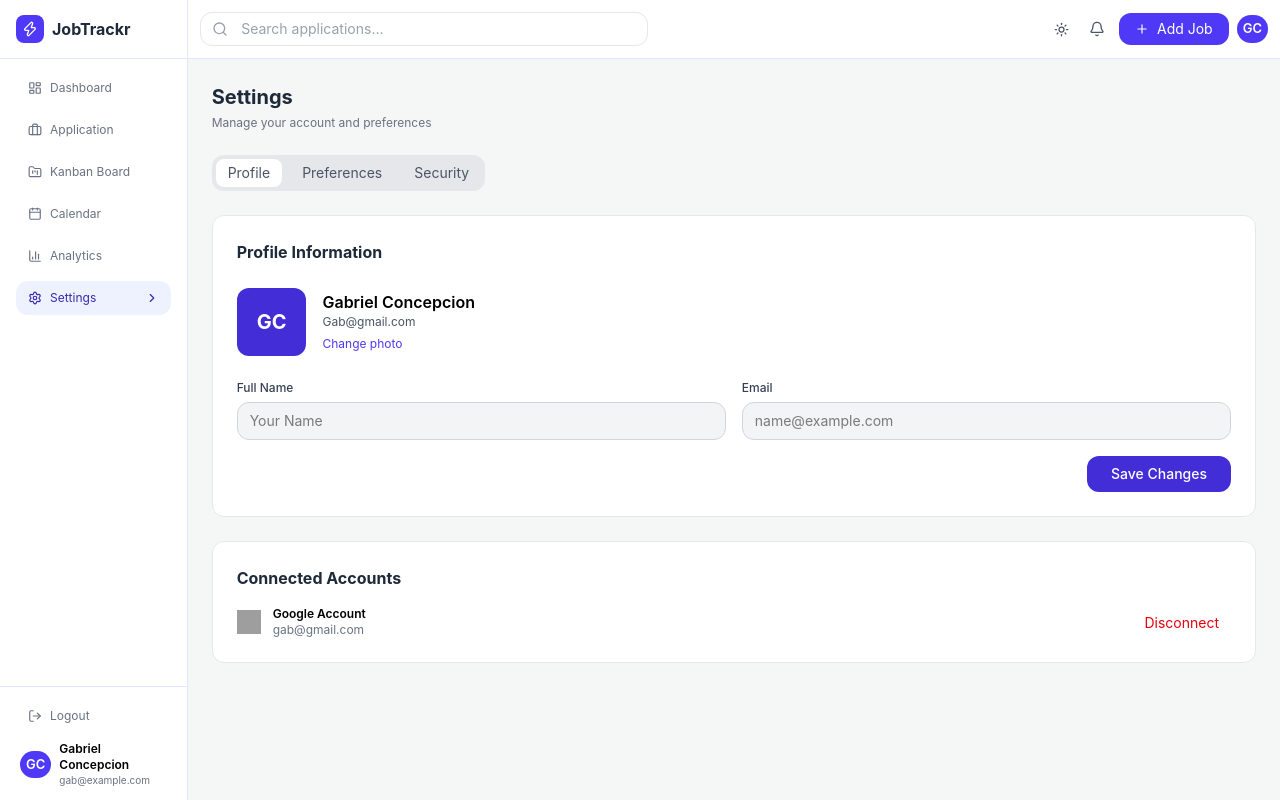
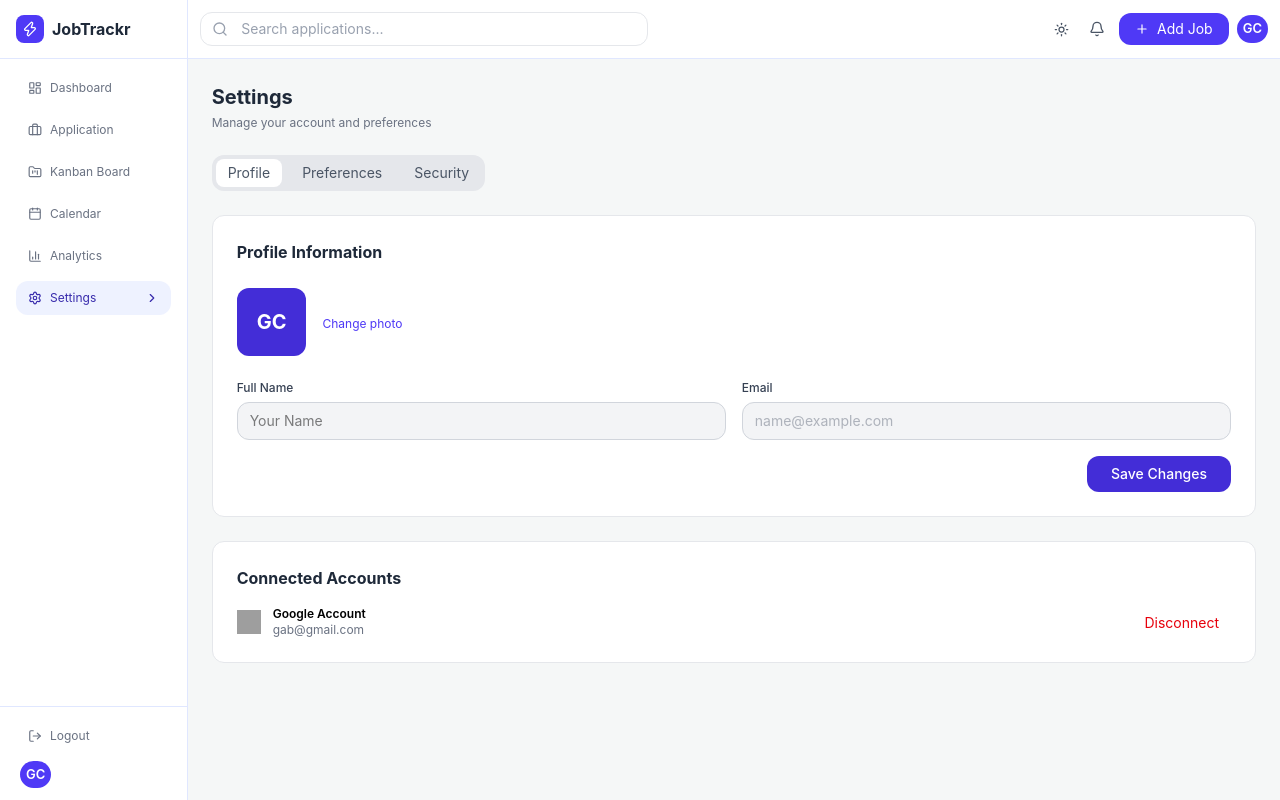
Before and after one commit to Code-W-Gab/JobTrackr, a React (Vite) app in the folder client/: page /settings in a window 1280 px wide. Built offline with nearby package versions, Linux system fonts and the light colour scheme; no server answers; grey boxes are pictures that could not be loaded.

Commit message:
Retrived Get Me data to show in setting page

```diff
--- a/client/src/components/ui/dashboard/Settings.tsx
+++ b/client/src/components/ui/dashboard/Settings.tsx
@@ -1,4 +1,5 @@
-import { useState } from "react"
+import { useEffect, useState } from "react"
+import { useAuth, useAuthContext } from "../../../hook/useAuth";
 
 interface INav {
   name: string,
@@ -6,12 +7,25 @@ interface INav {
 
 export default function Settings(){
   const [isActive, setIsActive] = useState<string>("Profile");
+  const [fullName, setFullName] = useState<string | undefined>("")
+  const [email, setEmail] = useState<string | undefined>("")
+  const { user } = useAuthContext()
+  const { handleUpdateMe } = useAuth()
 
   const navSetting: INav[] = [
     { name: "Profile" },
     { name: "Preferences" },
     { name: "Security" }
   ];
+
+  useEffect(() => {
+    function setter(){
+      setFullName(user?.fullName)
+      setEmail(user?.email)
+    }
+
+    setter();
+  }, [user])
 
   return(
     <div className="h-full w-full p-6 bg-[#f5f7f7] border-l border-indigo-100 overflow-x-auto">
@@ -41,8 +55,8 @@ export default function Settings(){
                 <span>GC</span>
               </div>
               <div className="">
-                <h3 className="font-semibold">Gabriel Concepcion</h3>
-                <p className="text-gray-600 text-xs">Gab@gmail.com</p>
+                <h3 className="font-semibold">{user?.fullName}</h3>
+                <p className="text-gray-600 text-xs">{user?.email}</p>
                 <button className="text-indigo-600 hover:underline text-xs cursor-pointer">Change photo</button>
               </div>
             </div>
@@ -50,6 +64,8 @@ export default function Settings(){
               <div>
                 <label htmlFor="fullName" className="block text-xs font-medium text-gray-700">Full Name</label>
                 <input
+                  value={fullName}
+                  onChange={(e) => setFullName(e.target.value)}
                   type="text"
                   id="fullName"
                   placeholder="Your Name"
@@ -59,15 +75,18 @@ export default function Settings(){
               <div>
                 <label htmlFor="fullName" className="block text-xs font-medium text-gray-700">Email</label>
                 <input
+                  value={email}
+                  onChange={(e) => setEmail(e.target.value)}
+                  readOnly
                   type="email"
                   id="email"
                   placeholder="name@example.com"
-                  className="mt-1.5 block w-full border border-gray-300 bg-gray-100 rounded-xl py-2 px-3 focus:ring-indigo-500 focus:border-indigo-500 sm:text-sm"
+                  className="mt-1.5 block w-full text-gray-500 border border-gray-300 bg-gray-100 rounded-xl py-2 px-3 focus:ring-indigo-500 focus:border-indigo-500 sm:text-sm"
                 />
               </div>
             </div>
             <div className="flex justify-end mt-4 ">
-              <button className="bg-indigo-700 font-medium px-6 py-2 text-white rounded-xl text-sm cursor-pointer">Save Changes</button>
+              <button onClick={() => handleUpdateMe(fullName)} className="bg-indigo-700 font-medium px-6 py-2 text-white rounded-xl text-sm cursor-pointer">Save Changes</button>
             </div>
           </div>
 
--- a/client/src/hook/useAuth.ts
+++ b/client/src/hook/useAuth.ts
@@ -1,21 +1,13 @@
 import toast from "react-hot-toast"
 import { useNavigate } from "react-router-dom"
-import { login, register } from "../service/authService"
+import { login, logout, register, updateMe } from "../service/authService"
 import type { LoginType, RegisterType } from "../types/authTypes"
 import { useContext } from "react"
 import { AuthContext } from "../context/authContext"
 
 export const useAuth = () => {
   const navigate = useNavigate();
-
-  // Handle Get Me
-  const context = useContext(AuthContext);
-
-  if (!context) {
-    throw new Error(
-      "useAuth must be used inside AuthProvider"
-    );
-  }
+  const { fetchUser } = useAuthContext()
 
   // Handle Login
   const handleLoginSubmit = async (loginData: LoginType): Promise<void> => {
@@ -26,6 +18,7 @@ export const useAuth = () => {
 
     try {
       await login(loginData)
+      await fetchUser()
       navigate('/dashboard')
       toast.success("Login successfully")
     } catch (err) {
@@ -51,5 +44,47 @@ export const useAuth = () => {
     }
   }
 
-  return { handleLoginSubmit, handleRegisterSubmit, context }
+  // Handle Update Me
+  const handleUpdateMe = async (fullName: string | undefined): Promise<void> => {
+    if(!fullName){
+      toast.error("Please fill all fields")
+      return
+    }
+
+    try {
+      await updateMe(fullName)
+      fetchUser()
+      toast.success("Updated successful")
+    } catch (err) {
+      console.log(err)
+      toast.error("Update Failed")
+    }
+  }
+
+  // Handle Logout
+  const handleLogout = async (): Promise<void> => {
+    try {
+      await logout()
+      navigate('/home')
+      toast.success('Logout successfully')
+    } catch (error) {
+      console.log(error)
+      toast.error('Logout failed')
+    }
+  }
+
+  return { handleLoginSubmit, handleRegisterSubmit, handleUpdateMe, handleLogout }
 }
+
+export const useAuthContext = () => {
+  // Handle Get Me
+  const context = useContext(AuthContext);
+
+  if (!context) {
+    throw new Error(
+      "useAuth must be used inside AuthProvider"
+    );
+  }
+
+  return context;
+}
--- a/client/src/layout/dashboard/Sidebar.tsx
+++ b/client/src/layout/dashboard/Sidebar.tsx
@@ -3,6 +3,7 @@ import { useLocation } from 'react-router-dom';
 import { Link } from 'react-router-dom';
 import Logout from '../../components/common/Logout';
 import Profile from '../../components/common/Profile';
+import { useAuthContext } from '../../hook/useAuth';
 
 interface INav {
   name: string,
@@ -11,7 +12,9 @@ interface INav {
 }
 
 export default function Sidebar(){
+  const { user } = useAuthContext()
   const location = useLocation();
+
   const navOption: INav[] = [
     { name: "Dashboard", to: "/dashboard", icon: LayoutDashboard },
     { name: "Application", to: "/application", icon: Briefcase },
@@ -20,6 +23,7 @@ export default function Sidebar(){
     { name: "Analytics", to: "/analytics", icon: ChartColumn },
     { name: "Settings", to: "/settings", icon: Settings },
   ]
+
   return(
     <aside className="flex flex-col justify-between w-55 bg-white">
       <nav className='py-3 px-4'>
@@ -44,8 +48,8 @@ export default function Sidebar(){
         <div className='flex items-center gap-2 px-1 mt-2'>
           <Profile initials='GC'/>
           <div>
-            <h3 className='text-xs font-semibold'>Gabriel Concepcion</h3>
-            <p className='text-[10px] text-gray-500'>gab@example.com</p>
+            <h3 className='text-xs font-semibold'>{user?.fullName}</h3>
+            <p className='text-[10px] text-gray-500'>{user?.email}</p>
           </div>
         </div>
       </div>
```
